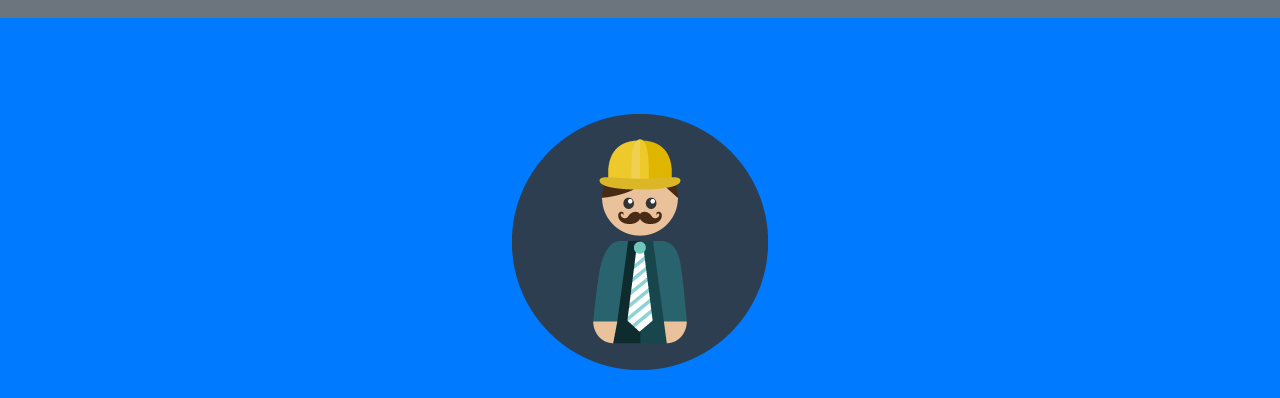
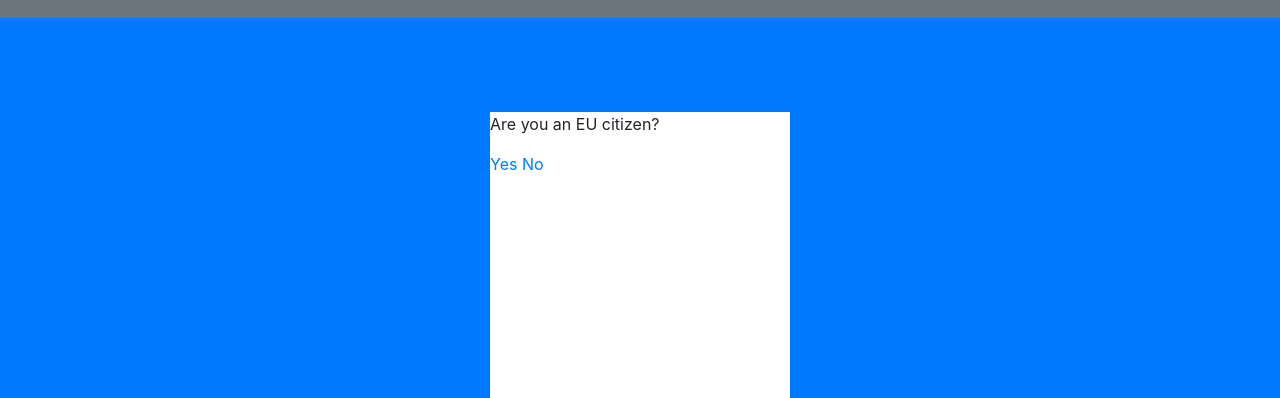
Before and after one commit to FusionAuth/gdpr.js, a website with bundled scripts: page docs/index.html in a window 1280 px wide. Shown: the part 88-486 px from the top of the page. Built offline with nearby package versions, Linux system fonts and the light colour scheme.

Commit message:
Fixed for GH pages

```diff
--- a/docs/css/gdpr.css
+++ b/docs/css/gdpr.css
@@ -1 +1,12 @@
-../../gdpr.css
+/* CSS file for the GDPR.js library */
+
+.gdpr-modal {
+  background: white;
+  /*display: none !important;*/
+  height: 400px;
+  left: calc(50vw - 150px);
+  position: absolute;
+  top: calc(50vh - 200px);
+  width: 300px;
+  z-index: 10000;
+}
--- a/docs/js/gdpr.js
+++ b/docs/js/gdpr.js
@@ -1 +1,59 @@
-../../gdpr.js
+/**
+ * GDPR JavaScript to help with those pesky rules. To use this object, simply pass in the element that is your modal
+ * dialog for the GDPR question and it will handle the rest.
+ *
+ * @param {HTMLElement} element The modal dialog element.
+ */
+var GDPR = function(element, euURL) {
+  this.element = element;
+  this.euURL = euURL;
+
+  // Check for existing answers
+  var existingAnswer = this._loadAnswer();
+  if (existingAnswer === null) {
+    this._openModal();
+  } else if (existingAnswer === 'yes') {
+    this._redirect();
+  }
+};
+
+GDPR.prototype = {
+  _handleNoClick: function() {
+    this._storeAnswer('no');
+    this.element.style.display = 'none';
+  },
+
+  _handleYesClick: function() {
+    this._storeAnswer('yes');
+    this._redirect();
+  },
+
+  _loadAnswer: function() {
+    return localStorage.getItem('gdpr-check');
+  },
+
+  _openModal: function() {
+    console.debug('No answer');
+    var yesButton = this.element.querySelector('.yes-button');
+    if (yesButton === null) {
+      throw 'GDPR modal dialog is missing an element with a class="yes-button"';
+    }
+    var noButton = this.element.querySelector('.no-button');
+    if (noButton === null) {
+      throw 'GDPR modal dialog is missing an element with a class="no-button"';
+    }
+
+    yesButton.addEventListener('click', this._handleYesClick.bind(this), false);
+    noButton.addEventListener('click', this._handleNoClick.bind(this), false);
+    this.element.style.display = 'block';
+  },
+
+  _redirect: function() {
+    console.debug('They answered yes');
+    window.location = this.euURL;
+  },
+
+  _storeAnswer: function(answer) {
+    localStorage.setItem('gdpr-check', answer);
+  }
+};
```
